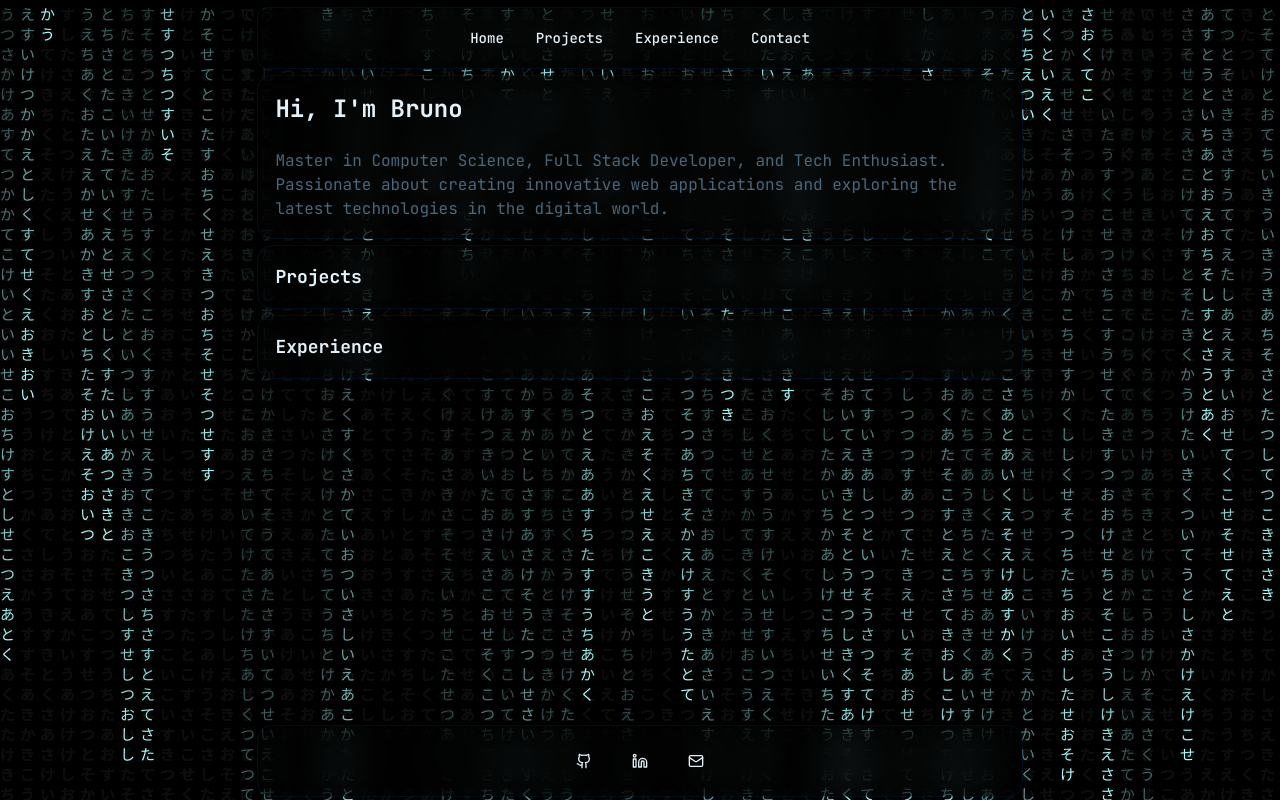
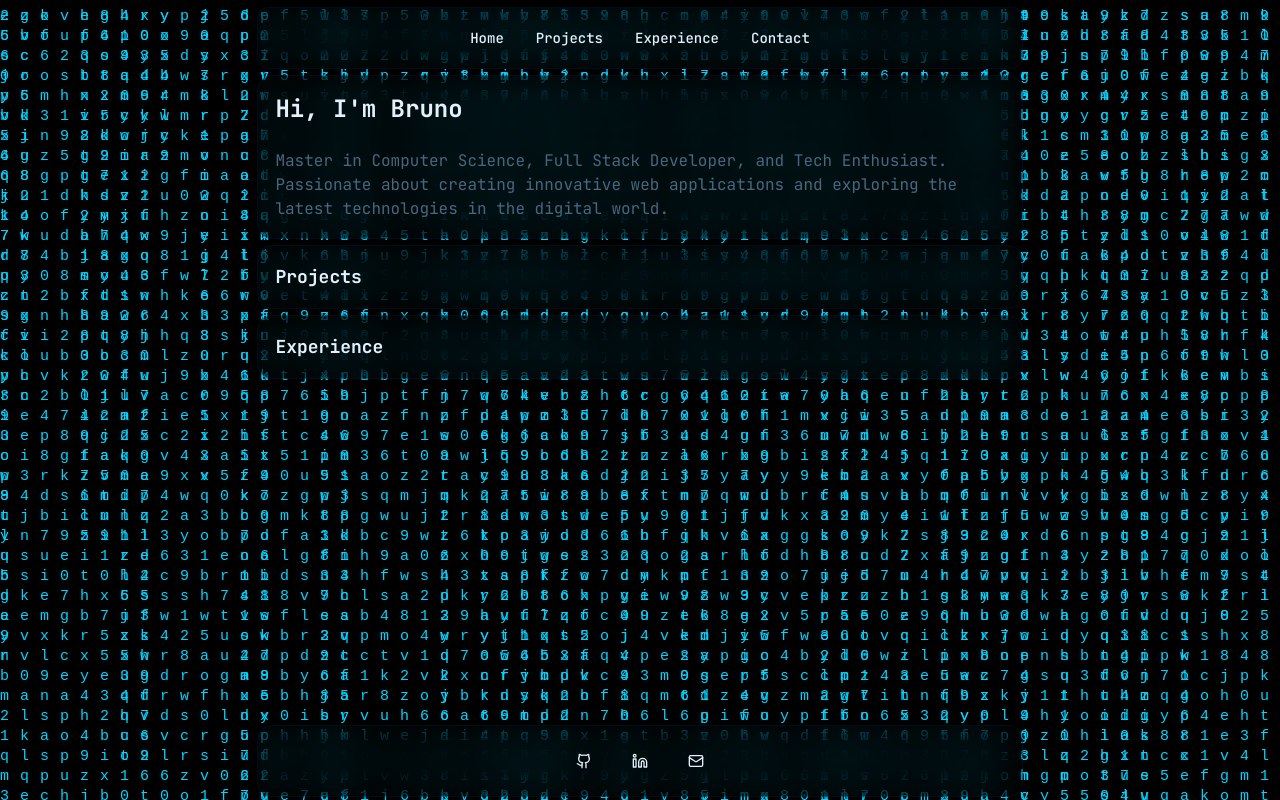
Before and after one commit to bfibraga/portfolio, a React (Vite) app: page / in a window 1280 px wide. Built offline with nearby package versions, Linux system fonts and the light colour scheme; the HTML template or start-up script is replaced by a standard one.

Commit message:
feat: simplify theme to dark-only, remove mode-toggle, simplify matrix store

```diff
--- a/src/App.tsx
+++ b/src/App.tsx
@@ -1,17 +1,14 @@
 import { ThemeProvider } from "@/components/theme-provider";
 import MatrixRainingBackground from "@/components/matrix-raining-background";
-import { useThemeStore } from "@/stores/theme";
 import { useMatrixStore } from "@/stores/matrix";
 import Navbar from "@/components/navbar";
-// import TransparentCard from "@/components/ui/transparent-card";
 import Heropage from "@/components/heropage";
 import Projects from "@/components/projects";
 import Experience from "@/components/experience";
 import Contact from "@/components/contact";
 
 function App() {
-  const theme = useThemeStore((state) => state.theme);
-  const matrixProps = useMatrixStore(theme)();
+  const matrixProps = useMatrixStore();
 
   return (
     <ThemeProvider>
@@ -19,27 +16,9 @@ function App() {
         <MatrixRainingBackground
           {...matrixProps}
           className="bg-background h-full w-full absolute inset-0"
-          yapanese
         />
         <div className="w-full h-full p-1 relative flex flex-col items-center gap-2">
           <Navbar />
-          {/* <TransparentCard
-            className={`
-            w-3/5
-            h-[calc(100%-60px)]
-            rounded-lg
-            `}
-          >
-            <div className="p-4">
-              <h2 className="text-lg font-bold">Hi, I'm Bruno</h2>
-              <p className="text-sm text-muted-foreground">
-                Master in Computer Science, Full Stack Developer, and Tech
-                Enthusiast. Passionate about creating innovative web
-                applications and exploring the latest technologies in the
-                digital world.
-              </p>
-            </div>
-          </TransparentCard> */}
           <Heropage />
           <Projects />
           <Experience />
--- a/src/components/mode-toggle.tsx
+++ /dev/null
@@ -1,36 +0,0 @@
-import {
-  DropdownMenu,
-  DropdownMenuTrigger,
-  DropdownMenuContent,
-  DropdownMenuItem,
-} from "@/components/ui/dropdown-menu";
-import { Sun, Moon } from "lucide-react";
-import { useTheme } from "@/components/theme-provider";
-import { Button } from "@/components/ui/button";
-
-export function ModeToggle() {
-  const { setTheme } = useTheme();
-
-  return (
-    <DropdownMenu>
-      <DropdownMenuTrigger asChild>
-        <Button variant="outline" size="icon">
-          <Sun className="h-[1.2rem] w-[1.2rem] scale-100 rotate-0 transition-all dark:scale-0 dark:-rotate-90" />
-          <Moon className="absolute h-[1.2rem] w-[1.2rem] scale-0 rotate-90 transition-all dark:scale-100 dark:rotate-0" />
-          <span className="sr-only">Toggle theme</span>
-        </Button>
-      </DropdownMenuTrigger>
-      <DropdownMenuContent align="end">
-        <DropdownMenuItem onClick={() => setTheme("light")}>
-          Light
-        </DropdownMenuItem>
-        <DropdownMenuItem onClick={() => setTheme("dark")}>
-          Dark
-        </DropdownMenuItem>
-        <DropdownMenuItem onClick={() => setTheme("system")}>
-          System
-        </DropdownMenuItem>
-      </DropdownMenuContent>
-    </DropdownMenu>
-  );
-}
--- a/src/components/theme-provider.tsx
+++ b/src/components/theme-provider.tsx
@@ -1,68 +1,35 @@
-import { Theme, ThemeProviderState } from "@/lib/types";
+import { createContext, useContext, useEffect, type ReactNode } from "react";
 import { useThemeStore } from "@/stores/theme";
-import { createContext, useContext, useEffect } from "react";
 
-export type ThemeProviderProps = {
-  children: React.ReactNode;
-  defaultTheme?: Theme;
-  storageKey?: string;
-};
+type Theme = "dark";
 
-const initialState: ThemeProviderState = {
-  theme: "system",
-  setTheme: () => null,
-};
+interface ThemeProviderState {
+  theme: Theme;
+}
 
-const ThemeProviderContext = createContext<ThemeProviderState>(initialState);
+const ThemeProviderContext = createContext<ThemeProviderState>({ theme: "dark" });
 
-export function ThemeProvider({
-  children,
-  defaultTheme = "system",
-  storageKey = "vite-ui-theme",
-  ...props
-}: ThemeProviderProps) {
-  const { theme, setTheme } = useThemeStore();
+interface ThemeProviderProps {
+  children: ReactNode;
+}
+
+export function ThemeProvider({ children }: ThemeProviderProps) {
+  const theme = useThemeStore((state) => state.theme);
 
   useEffect(() => {
-    const root = window.document.documentElement;
-
-    root.classList.remove("light", "dark");
-
-    if (theme === "system") {
-      const systemTheme = window.matchMedia("(prefers-color-scheme: dark)")
-        .matches
-        ? "dark"
-        : "light";
-
-      root.classList.add(systemTheme);
-      return;
-    }
-
-    root.classList.add(theme);
+    document.documentElement.classList.remove("light", "system");
+    document.documentElement.classList.add("dark");
   }, [theme]);
 
-  const value = {
-    theme,
-    setTheme: (theme: Theme) => {
-      localStorage.setItem(storageKey, theme);
-      setTheme(theme);
-    },
-  };
-
   return (
-    <ThemeProviderContext.Provider {...props} value={value}>
+    <ThemeProviderContext value={{ theme }}>
       {children}
-    </ThemeProviderContext.Provider>
+    </ThemeProviderContext>
   );
 }
 
-export const currentTheme = () => localStorage.getItem("vite-ui-theme");
+export const useTheme = () => useContext(ThemeProviderContext);
 
-export const useTheme = () => {
-  const context = useContext(ThemeProviderContext);
-
-  if (context === undefined)
-    throw new Error("useTheme must be used within a ThemeProvider");
-
-  return context;
-};
+export function currentTheme(): Theme {
+  return "dark";
+}
--- a/src/lib/types.ts
+++ b/src/lib/types.ts
@@ -1,6 +1,5 @@
-export type Theme = "dark" | "light" | "system";
+export type Theme = "dark";
 
 export type ThemeProviderState = {
   theme: Theme;
-  setTheme: (theme: Theme) => void;
 };
--- a/src/stores/matrix.ts
+++ b/src/stores/matrix.ts
@@ -1,37 +1,25 @@
-import { MatrixRainingBackgroundProps } from "@/components/matrix-raining-background";
-import { Theme } from "@/lib/types";
 import { create } from "zustand";
 
 type MatrixStore = {
-    // yapanese: boolean;
-    // color: string;
-    // backgroundColor: string;
-    // speed: number;
-    // density: number;
-    setYapanese: (yapanese: boolean) => void;
+  color: string;
+  backgroundColor: string;
+  speed: number;
   setColor: (color: string) => void;
   setBackgroundColor: (backgroundColor: string) => void;
   setSpeed: (speed: number) => void;
-    setDensity: (density: number) => void;
-} & MatrixRainingBackgroundProps;
+};
 
 const defaultSettings = {
-    yapanese: false,
-    color: { light: "#08f", dark: "#0ff" },
-    backgroundColor: { light: "rgba(255, 255, 255, 0.44)", dark: "rgba(0, 0, 0, 0.04)" },
+  color: "#00d4ff",
+  backgroundColor: "transparent",
   speed: 25,
-    density: 20,
-}
+};
 
-export const useMatrixStore = (theme: Theme) => create<MatrixStore>()((set) => ({
-    yapanese: defaultSettings.yapanese,
-    color: defaultSettings.color[theme as 'light' | 'dark'],
-    backgroundColor: defaultSettings.backgroundColor[theme as 'light' | 'dark'],
+export const useMatrixStore = create<MatrixStore>((set) => ({
+  color: defaultSettings.color,
+  backgroundColor: defaultSettings.backgroundColor,
   speed: defaultSettings.speed,
-    density: defaultSettings.density,
-    setYapanese: (yapanese: boolean) => set({ yapanese }),
   setColor: (color: string) => set({ color }),
   setBackgroundColor: (backgroundColor: string) => set({ backgroundColor }),
   setSpeed: (speed: number) => set({ speed }),
-    setDensity: (density: number) => set({ density }),
 }));
--- a/src/stores/theme.tsx
+++ b/src/stores/theme.tsx
@@ -1,16 +1,11 @@
-import { Theme } from "@/lib/types";
 import { create } from "zustand";
 
-type ThemeStore = {
+type Theme = "dark";
+
+interface ThemeState {
   theme: Theme;
-  setTheme: (theme: Theme) => void;
-};
+}
 
-export const useThemeStore = create<ThemeStore>()((set) => ({
-  theme: (localStorage.getItem("vite-ui-theme") as Theme) || "system",
-  setTheme: (theme: Theme) => {
-    localStorage.setItem("vite-ui-theme", theme);
-    console.log(theme);
-    set({ theme });
-  },
+export const useThemeStore = create<ThemeState>(() => ({
+  theme: "dark",
 }));
```
Lines whose indentation alone changed are shown as unchanged.
